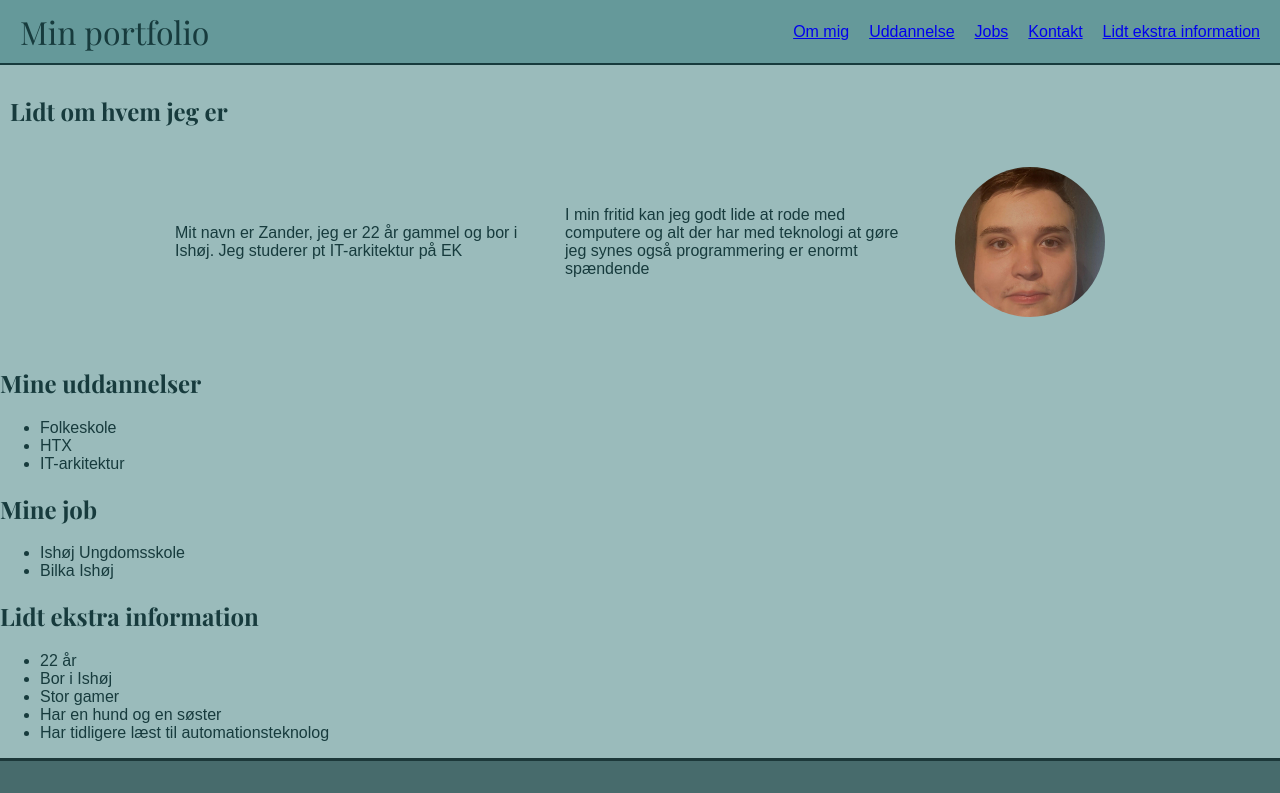
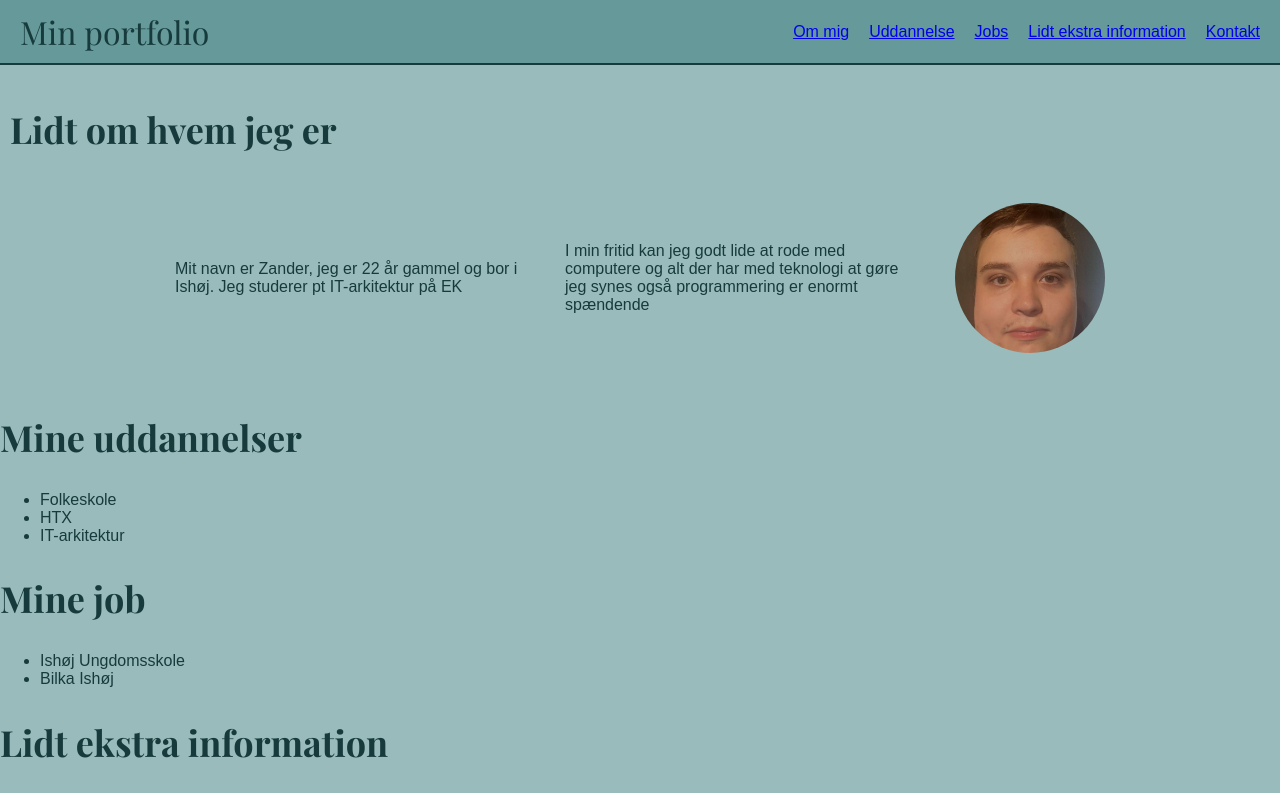
Before and after one commit to zander642/Zander-Portfolio, a website: page index.html in a window 1280 px wide. Shown: the top 793 px of the page. Drawn offline with nearby package versions, Linux system fonts and the light colour scheme.

Commit message:
opstilling

```diff
--- a/index.html
+++ b/index.html
@@ -23,8 +23,8 @@
                 <li><a href="#om-mig">Om mig</a></li>
                 <li><a href="#uddannelse">Uddannelse</a></li>
                 <li><a href="#jobs">Jobs</a></li>
+                <li><a href="#ekstra-info">Lidt ekstra information</a></li>
                 <li><a href="#kontakt">Kontakt</a></li>
-                <li><a href="#ekstra-info">Lidt ekstra information</a></li>
 
             </ul>
         </nav>
--- a/portfolio design.css
+++ b/portfolio design.css
@@ -28,6 +28,7 @@ header h1 {
 
 h2 {
     font-family: "Playfair Display", serif;
+    font-size: 36px;
 }
 
 img {
@@ -46,6 +47,8 @@ img {
     align-items: center;
     gap: 20px;
     padding: 20px;
+    max-width: 1000px;
+    margin: 0 auto;
 }
 
 .om-mig-indhold p {
```
